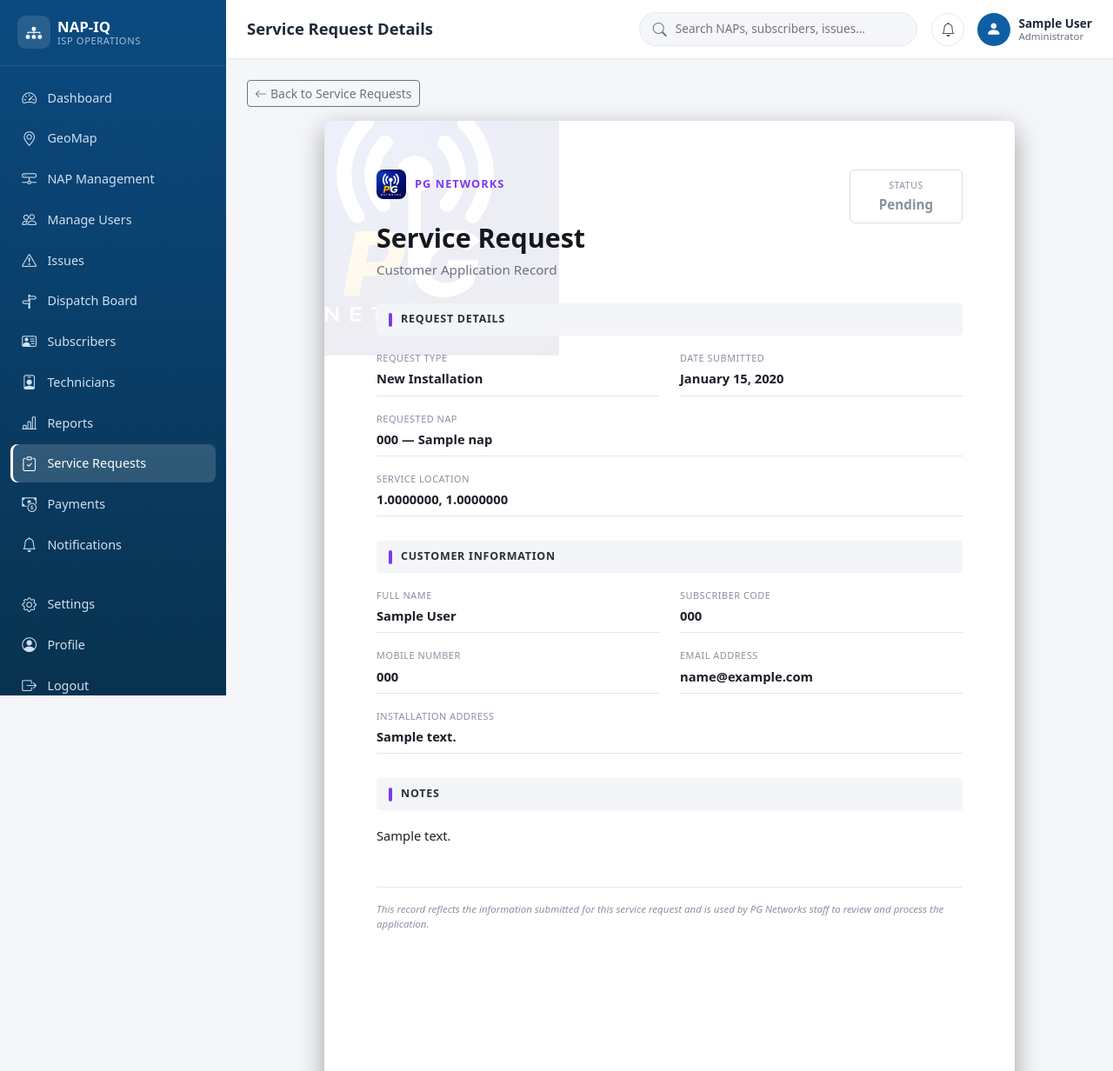
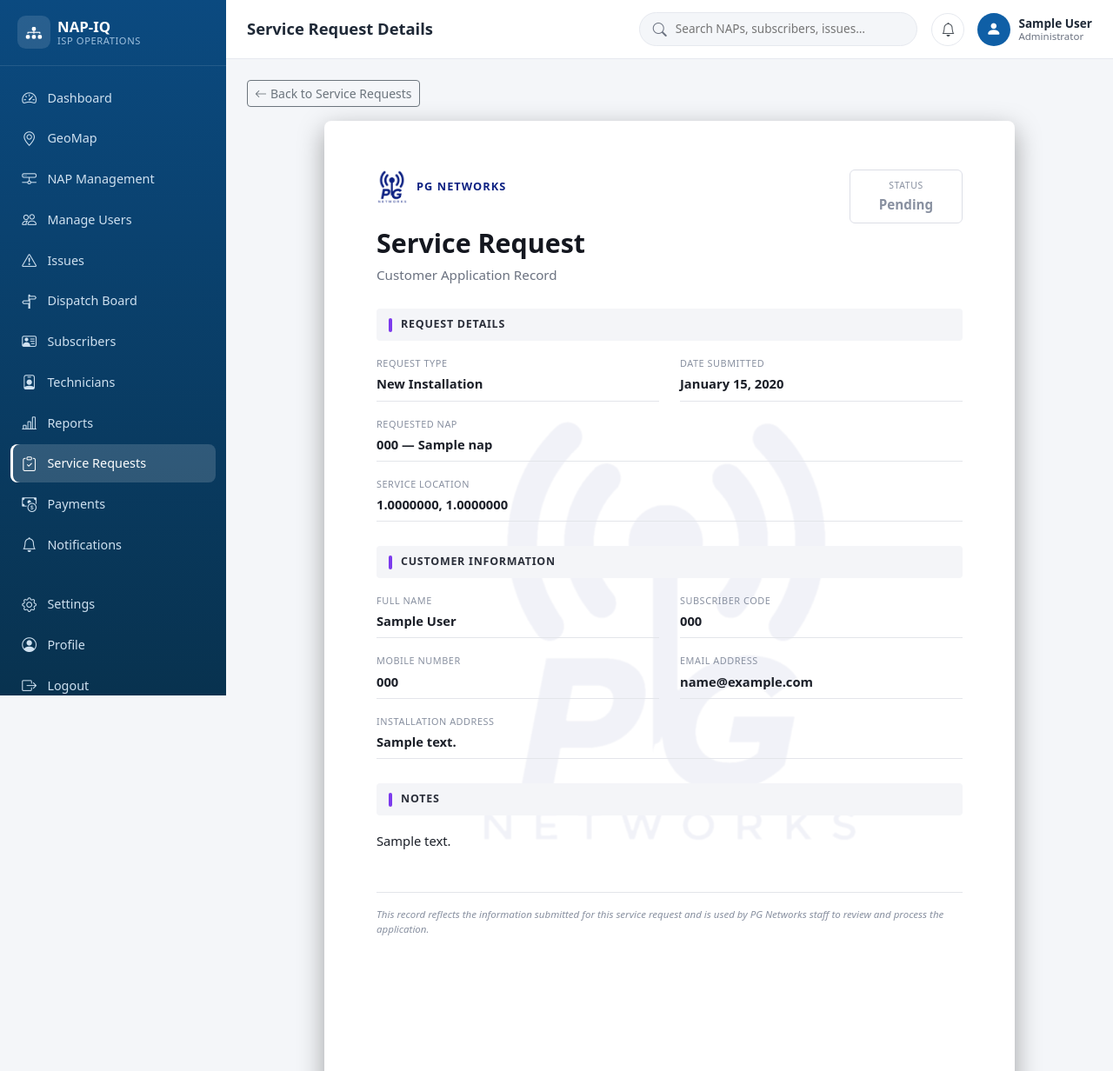
Before and after one commit to abcuser01110011-create/nap_iq, a Flask app: page /service-requests/1/edit in a window 1280 px wide. Shown: the top 1232 px of the page at 87% size. Run offline with Flask 3, Linux system fonts and the light colour scheme; the visitor is signed in with stand-in values (Sample User, id 1); data comes from the database, SQL or seed files in the repository; tables that the repository leaves empty hold one stand-in row (values such as "Sample post"); data that the repository does not hold is empty; parts of the project's set-up code (start-up, migrations or seed data) failed here and were passed over; some libraries are stand-ins or nearby versions.

Commit message:
change the viewing details form

```diff
--- a/app/templates/service_requests/form.html
+++ b/app/templates/service_requests/form.html
@@ -27,19 +27,20 @@
     }
     .sr-doc-watermark {
         position: absolute;
-        top: -50px;
-        left: -50px;
-        width: 320px;
-        height: 320px;
+        top: 320px;
+        left: 50%;
+        transform: translateX(-50%);
+        width: 480px;
+        height: auto;
         object-fit: contain;
-        opacity: .07;
+        opacity: .055;
         z-index: 0;
         pointer-events: none;
     }
     .sr-doc-header, .sr-doc-section, .sr-doc-footer { position: relative; z-index: 1; }
     .sr-doc-header { display: flex; justify-content: space-between; align-items: flex-start; margin-bottom: 8px; }
-    .sr-doc-brand { display: flex; align-items: center; gap: 10px; margin-bottom: 22px; color: #7c3aed; font-weight: 700; font-size: .8rem; letter-spacing: .08em; text-transform: uppercase; }
-    .sr-doc-brand-logo { width: 34px; height: 34px; border-radius: 8px; object-fit: cover; flex: none; }
+    .sr-doc-brand { display: flex; align-items: center; gap: 10px; margin-bottom: 22px; color: #0d2182; font-weight: 700; font-size: .8rem; letter-spacing: .08em; text-transform: uppercase; }
+    .sr-doc-brand-logo { height: 40px; width: auto; object-fit: contain; flex: none; }
     .sr-doc-title { font-size: 1.9rem; font-weight: 800; color: #14171f; margin-bottom: 2px; }
     .sr-doc-subtitle { font-size: .95rem; color: #6b7280; font-weight: 500; }
     .sr-doc-statusbox { border: 1.5px solid #dcdee6; border-radius: 6px; padding: 10px 20px; text-align: center; min-width: 130px; }
@@ -58,7 +59,7 @@
     .sr-doc-footer { margin-top: 40px; padding-top: 16px; border-top: 1px solid #e3e5ea; font-size: .72rem; color: #8890a0; font-style: italic; }
     @media (max-width: 820px) {
         .sr-doc { padding: 36px 24px 28px; min-height: 0; }
-        .sr-doc-watermark { width: 200px; height: 200px; }
+        .sr-doc-watermark { width: 300px; top: 260px; }
         .sr-doc-row { gap: 16px; }
     }
 </style>
@@ -86,12 +87,12 @@
 {% set status_colors = {'pending': '#8890a0', 'approved': '#2563eb', 'scheduled': '#7c3aed', 'completed': '#15803d', 'rejected': '#dc2626'} %}
 <div class="sr-doc-wrapper">
     <div class="sr-doc">
-        <img src="{{ url_for('static', filename='img/pg-networks-logo.png') }}" class="sr-doc-watermark" alt="" aria-hidden="true">
+        <img src="{{ url_for('static', filename='img/pg-networks-logo-mono.png') }}" class="sr-doc-watermark" alt="" aria-hidden="true">
 
         <div class="sr-doc-header">
             <div>
                 <div class="sr-doc-brand">
-                    <img src="{{ url_for('static', filename='img/pg-networks-logo.png') }}" class="sr-doc-brand-logo" alt="PG Networks logo">
+                    <img src="{{ url_for('static', filename='img/pg-networks-logo-mono.png') }}" class="sr-doc-brand-logo" alt="PG Networks logo">
                     <span>PG Networks</span>
                 </div>
                 <div class="sr-doc-title">Service Request</div>
```
Also changed, not shown: app/static/img/pg-networks-logo-mono.png (added).
